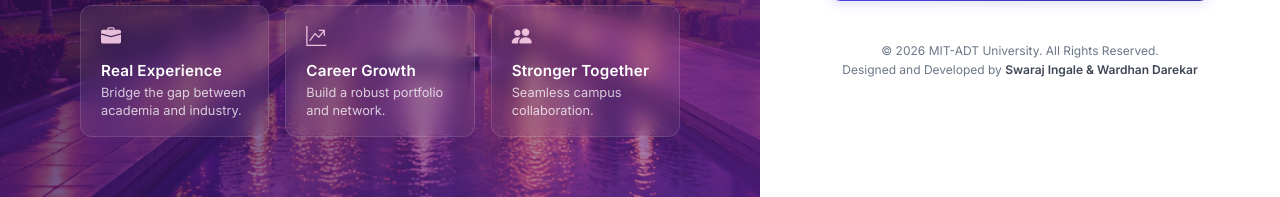
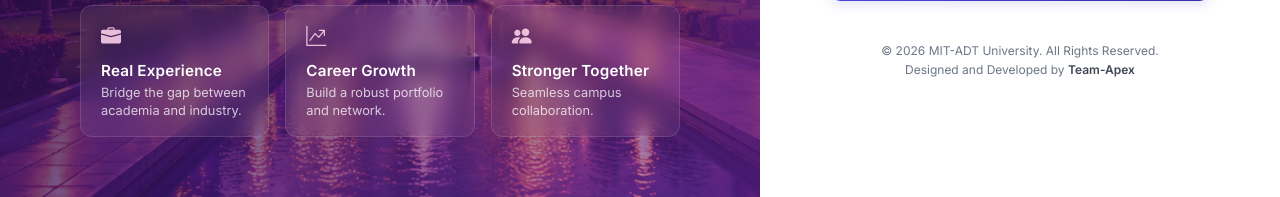
Before and after one commit to Swaraj0160/Internship-Management-System, a PHP site: page /login.php in a window 1280 px wide. Shown: the part 603-800 px from the top of the page. Run offline with PHP 8.4, Linux system fonts and the light colour scheme.

Commit message:
feat: update login footer credit to Team-Apex and document project team with Swaraj Ingale profile in README

```diff
--- a/login.php
+++ b/login.php
@@ -660,7 +660,7 @@ alert('Invalid Password');
 
             <div class="login-footer">
                 <p>&copy; <?php echo date('Y'); ?> MIT-ADT University. All Rights Reserved.</p>
-                <p>Designed and Developed by <span style="font-weight: 600; color: var(--text-main); opacity: 1;">Swaraj Ingale & Wardhan Darekar</span></p>
+                <p>Designed and Developed by <span style="font-weight: 600; color: var(--text-main); opacity: 1;">Team-Apex</span></p>
             </div>
         </div>
     </div>
```
Also changed, not shown: README.md, 2 other files.
